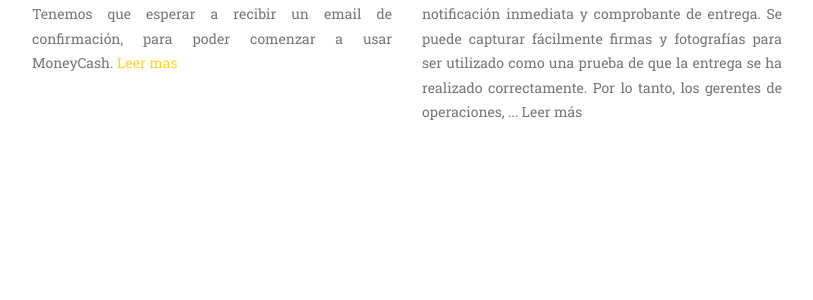
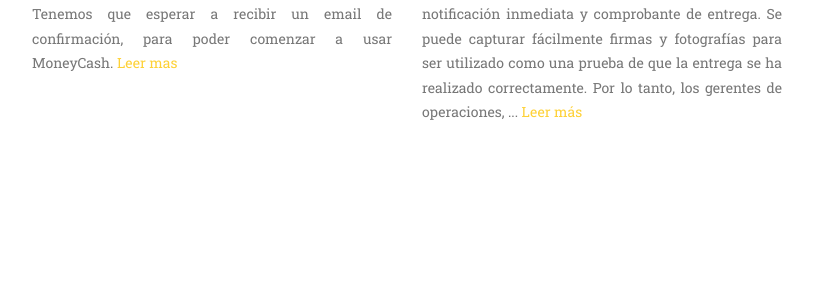
Before and after one commit to xangcastle/deltacopiers, a Django app: page / in a window 1280 px wide. Shown: the part 2368-2668 px from the top of the page, without its empty margins (38-851 px from the left). Run offline with Django 3.2, Linux system fonts and the light colour scheme; some libraries are stand-ins or nearby versions; some web fonts are replaced.

Commit message:
delivery tracking prezzi

```diff
--- a/home/templates/home/index.html
+++ b/home/templates/home/index.html
@@ -164,7 +164,7 @@
                         <img class="img-circle img-responsive" src="/static/home/img/track-pod.png" alt="">
                     </span>
                     <h4 class="service-heading">Delivery Tracking</h4>
-                    <p class="text-muted">Delivery Tracking es una prueba electrónica avanzada de la aplicación de entrega, todo-en-una solución móvil para el seguimiento de la flota en tiempo real eficaz y eficiente y seguimiento de la entrega. Este software único de gestión de la entrega también funciona como una aplicación de planificación de rutas para la colocación de varios puntos de partida y destinos con facilidad. Delivery Tracking destacadas funciones incluyen la localización por GPS, la notificación inmediata y comprobante de entrega. Se puede capturar fácilmente firmas y fotografías para ser utilizado como una prueba de que la entrega se ha realizado correctamente. Por lo tanto, los gerentes de operaciones, ... Leer más</p>
+                    <p class="text-muted">Delivery Tracking es una prueba electrónica avanzada de la aplicación de entrega, todo-en-una solución móvil para el seguimiento de la flota en tiempo real eficaz y eficiente y seguimiento de la entrega. Este software único de gestión de la entrega también funciona como una aplicación de planificación de rutas para la colocación de varios puntos de partida y destinos con facilidad. Delivery Tracking destacadas funciones incluyen la localización por GPS, la notificación inmediata y comprobante de entrega. Se puede capturar fácilmente firmas y fotografías para ser utilizado como una prueba de que la entrega se ha realizado correctamente. Por lo tanto, los gerentes de operaciones, ... <a href="http://prezi.com/xrmccijneatn/?utm_campaign=share&utm_medium=copy&rc=ex0share">Leer más</a></p>
                 </div>
                 <div class="col-md-4">
                     <span class="fa-stack fa-4x">
```
